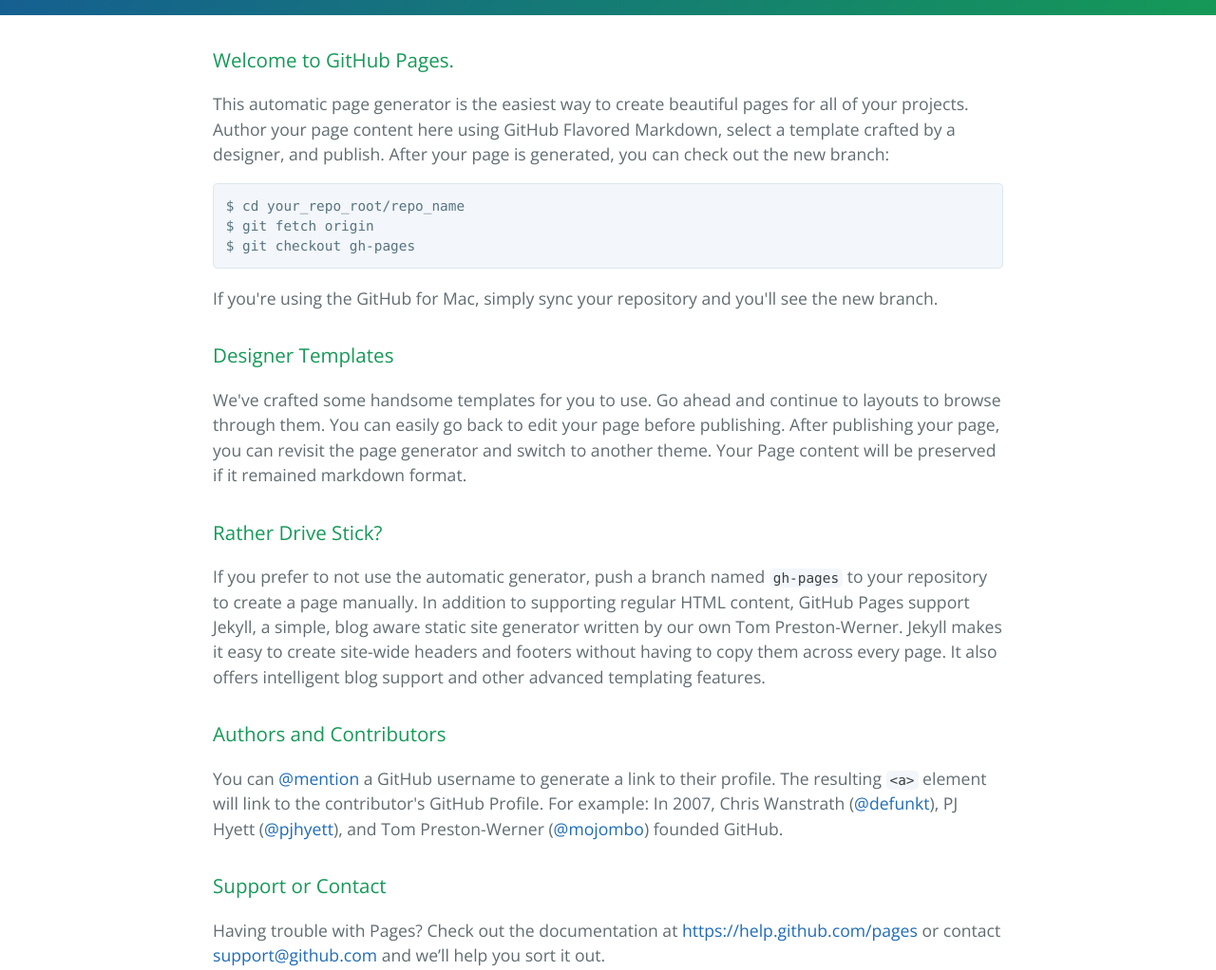
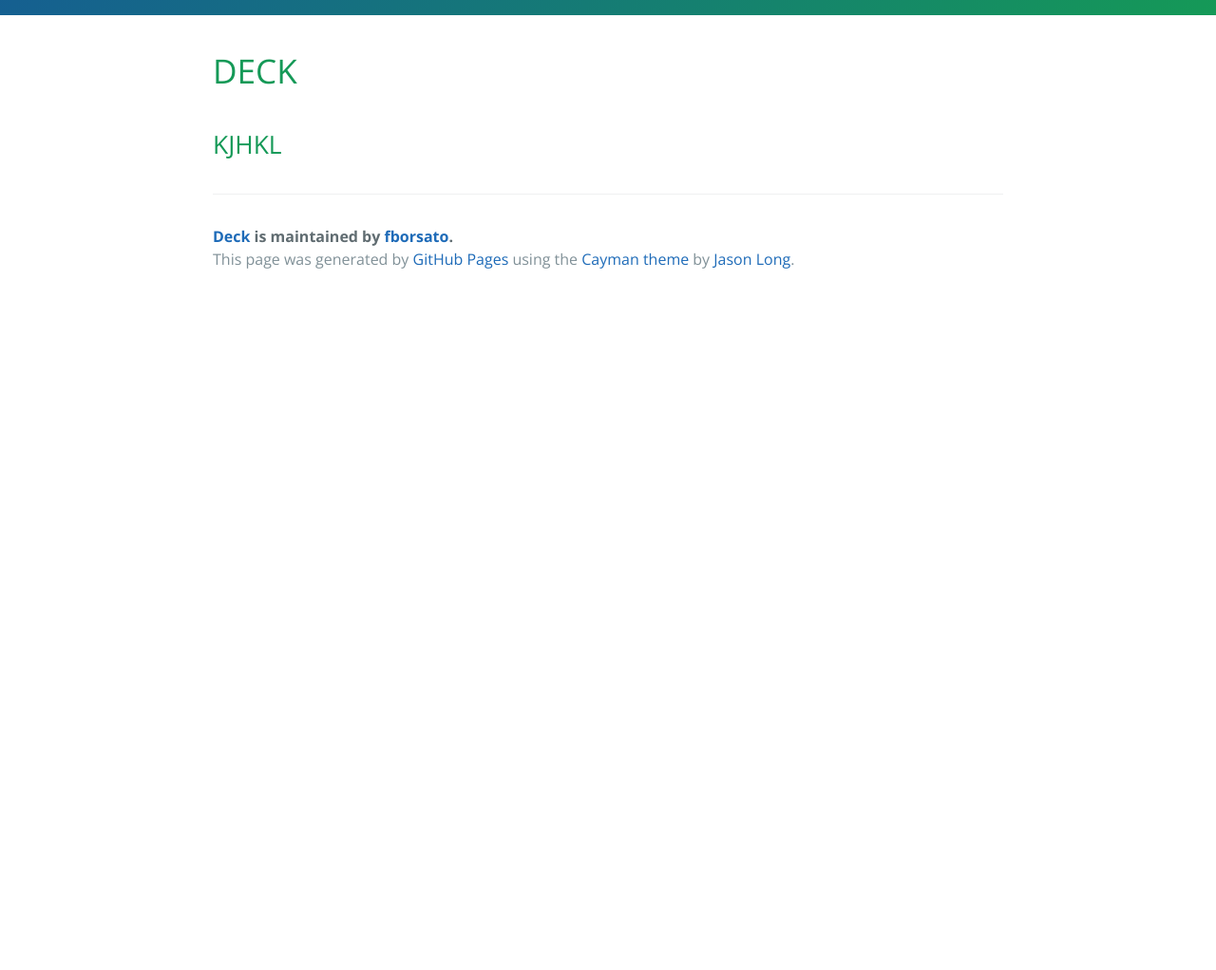
Before and after one commit to fborsato/DECK, a plain HTML site: page index.html in a window 1280 px wide. Shown: the part 320-1342 px from the top of the page at 95% size. After the commit the page ends 800 px from the top, so only its background shows below. Drawn offline with nearby package versions, Linux system fonts and the light colour scheme.

Commit message:
Create gh-pages branch via GitHub

```diff
--- a/index.html
+++ b/index.html
@@ -19,37 +19,11 @@
     </section>
 
     <section class="main-content">
-      <h3>
-<a id="welcome-to-github-pages" class="anchor" href="#welcome-to-github-pages" aria-hidden="true"><span class="octicon octicon-link"></span></a>Welcome to GitHub Pages.</h3>
+      <h1>
+<a id="deck" class="anchor" href="#deck" aria-hidden="true"><span class="octicon octicon-link"></span></a>DECK</h1>
 
-<p>This automatic page generator is the easiest way to create beautiful pages for all of your projects. Author your page content here using GitHub Flavored Markdown, select a template crafted by a designer, and publish. After your page is generated, you can check out the new branch:</p>
-
-<pre><code>$ cd your_repo_root/repo_name
-$ git fetch origin
-$ git checkout gh-pages
-</code></pre>
-
-<p>If you're using the GitHub for Mac, simply sync your repository and you'll see the new branch.</p>
-
-<h3>
-<a id="designer-templates" class="anchor" href="#designer-templates" aria-hidden="true"><span class="octicon octicon-link"></span></a>Designer Templates</h3>
-
-<p>We've crafted some handsome templates for you to use. Go ahead and continue to layouts to browse through them. You can easily go back to edit your page before publishing. After publishing your page, you can revisit the page generator and switch to another theme. Your Page content will be preserved if it remained markdown format.</p>
-
-<h3>
-<a id="rather-drive-stick" class="anchor" href="#rather-drive-stick" aria-hidden="true"><span class="octicon octicon-link"></span></a>Rather Drive Stick?</h3>
-
-<p>If you prefer to not use the automatic generator, push a branch named <code>gh-pages</code> to your repository to create a page manually. In addition to supporting regular HTML content, GitHub Pages support Jekyll, a simple, blog aware static site generator written by our own Tom Preston-Werner. Jekyll makes it easy to create site-wide headers and footers without having to copy them across every page. It also offers intelligent blog support and other advanced templating features.</p>
-
-<h3>
-<a id="authors-and-contributors" class="anchor" href="#authors-and-contributors" aria-hidden="true"><span class="octicon octicon-link"></span></a>Authors and Contributors</h3>
-
-<p>You can <a href="https://github.com/blog/821" class="user-mention">@mention</a> a GitHub username to generate a link to their profile. The resulting <code>&lt;a&gt;</code> element will link to the contributor's GitHub Profile. For example: In 2007, Chris Wanstrath (<a href="https://github.com/defunkt" class="user-mention">@defunkt</a>), PJ Hyett (<a href="https://github.com/pjhyett" class="user-mention">@pjhyett</a>), and Tom Preston-Werner (<a href="https://github.com/mojombo" class="user-mention">@mojombo</a>) founded GitHub.</p>
-
-<h3>
-<a id="support-or-contact" class="anchor" href="#support-or-contact" aria-hidden="true"><span class="octicon octicon-link"></span></a>Support or Contact</h3>
-
-<p>Having trouble with Pages? Check out the documentation at <a href="https://help.github.com/pages">https://help.github.com/pages</a> or contact <a href="mailto:support@github.com">support@github.com</a> and we’ll help you sort it out.</p>
+<h2>
+<a id="kjhkl" class="anchor" href="#kjhkl" aria-hidden="true"><span class="octicon octicon-link"></span></a>KJHKL</h2>
 
       <footer class="site-footer">
         <span class="site-footer-owner"><a href="https://github.com/fborsato/DECK">Deck</a> is maintained by <a href="https://github.com/fborsato">fborsato</a>.</span>
```
Also changed, not shown: params.json (+1 -1 lines).
